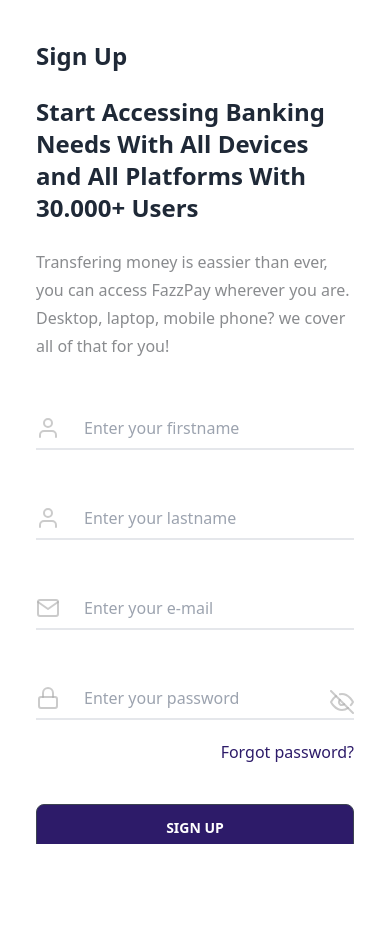
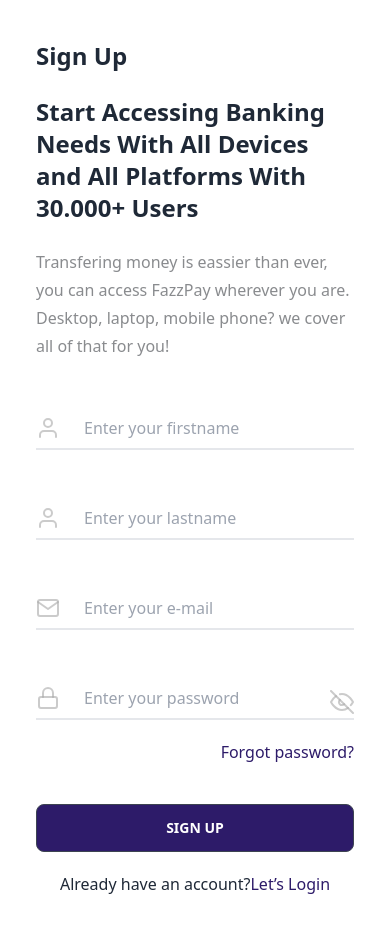
Before and after one commit to rioprayoga23/e-artos, a Next.js app: page /sign-up in a window 390 px wide. Shown: the top 932 px of the page. Before the commit the page ends 844 px from the top, so only its background shows below. Built offline with nearby package versions, Linux system fonts and the light colour scheme.

Commit message:
fix layout v.2

```diff
--- a/pages/forgot-password.js
+++ b/pages/forgot-password.js
@@ -6,7 +6,7 @@
   return (
     <MainLayoutAuth title="Forgot Password">
       <>
-        <article className="flex w-[40%] md:w-full lg:h-screen lg:overflow-scroll lg:w-full">
+        <article className="flex w-[40%] md:w-full lg:w-full">
           <div className="px-20 pt-16 md:px-9 lg:px-24 xl:py-10">
             <h1 className="text-2xl font-semibold mb-6 hidden lg:block">
               Forgot Password
--- a/pages/login.js
+++ b/pages/login.js
@@ -13,7 +13,7 @@
   return (
     <MainLayoutAuth title="Login">
       <>
-        <article className="flex w-[40%] md:w-full lg:h-screen lg:overflow-scroll lg:w-full">
+        <article className="flex w-[40%] md:w-full lg:w-full">
           <div className="px-20 pt-16 md:px-9 lg:px-24 xl:pt-6">
             <h1 className="text-2xl font-semibold mb-6 hidden lg:block">
               Login
--- a/pages/reset-password.js
+++ b/pages/reset-password.js
@@ -13,7 +13,7 @@
   return (
     <MainLayoutAuth title="Reset Password">
       <>
-        <article className="flex w-[40%] md:w-full lg:h-screen lg:overflow-scroll lg:w-full">
+        <article className="flex w-[40%] md:w-full lg:w-full">
           <div className="px-20 pt-16 md:px-9 lg:px-24 xl:py-10">
             <h1 className="text-2xl font-semibold mb-6 hidden lg:block">
               Update Password
--- a/pages/sign-up.js
+++ b/pages/sign-up.js
@@ -13,9 +13,9 @@
   return (
     <MainLayoutAuth title="SignUp">
       <>
-        <article className="flex w-[40%] md:w-full h-screen overflow-y-scroll md:px-0 lg:w-full">
-          <div className="px-20 py-20 md:px-9 lg:px-24 xl:py-10">
-            <h1 className="text-2xl font-semibold mb-6 hidden md:block">
+        <article className="flex w-[40%] md:w-full md:px-0 lg:w-full">
+          <div className="px-20 py-20 md:px-9 lg:px-24 xl:py-10 h-screen overflow-y-scroll lg:h-auto lg:overflow-auto">
+            <h1 className="text-2xl font-semibold mb-6 hidden lg:block">
               Sign Up
             </h1>
             <h1 className="text-2xl font-semibold mb-6">
```
